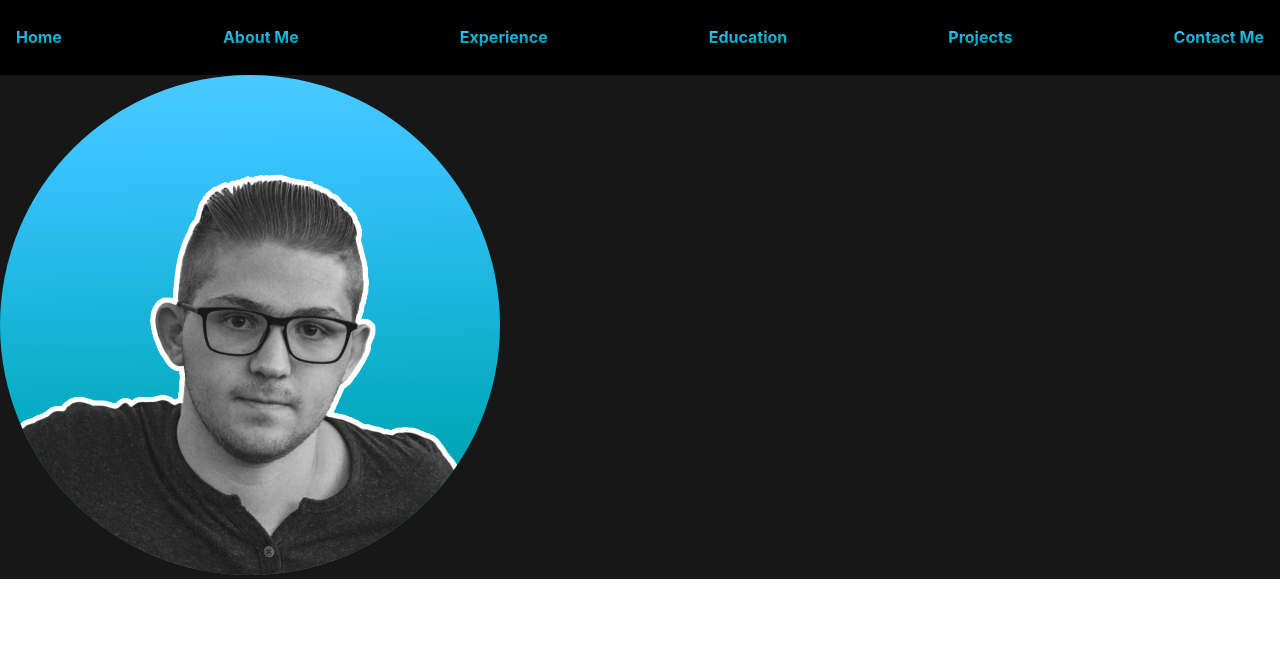
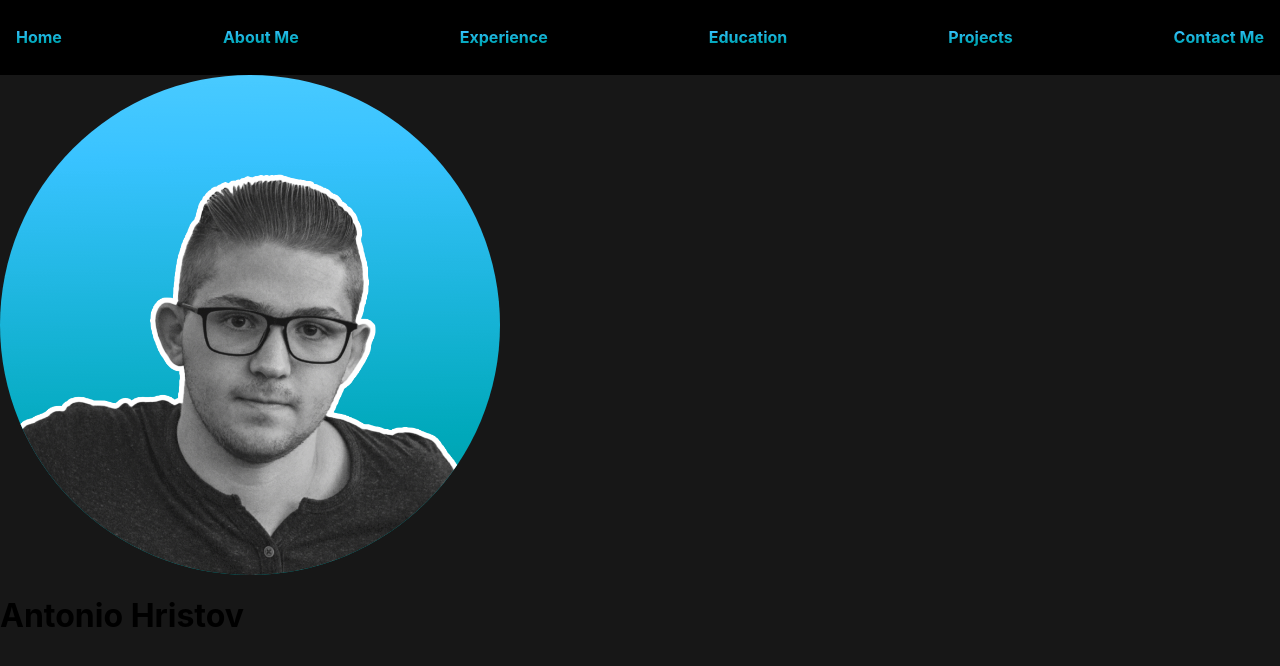
Before and after one commit to tonyhristov/tonyhristov-portfolio, a React (Create React App) app: page / in a window 1280 px wide. Shown: the top 666 px of the page. Built offline with nearby package versions, Linux system fonts and the light colour scheme.

Commit message:
fix: homepage color

```diff
--- a/src/pages/home/index.js
+++ b/src/pages/home/index.js
@@ -6,17 +6,26 @@ import Header from "../../components/header";
 
 const Home = () => {
     return (
-        <Wrapper >
-            <Logo src={logo} alt="Logo" />;
+        <Wrapper>
+            <BackgroundLogo>
+                <Logo src={logo} alt="Logo" />;
+            </BackgroundLogo>
+
+            <h1>Antonio Hristov</h1>
         </Wrapper>
 
     )
 }
 
+const Wrapper = styled.div`
+  //   display: flex;
+  // justify-content: space-between;
+  display: inline-block;
+  // height: 100%;
+`
 
-
-const Wrapper = styled.div`
-background-color: #f35626;
+const BackgroundLogo = styled.div`
+    background-color: #f35626;
     background-image: -webkit-linear-gradient(92deg, #f35626, #feab3a);
     -webkit-animation: ${hue} 10s infinite linear;
     width: 500px;
--- a/src/pages/page-layout/index.js
+++ b/src/pages/page-layout/index.js
@@ -19,7 +19,7 @@ const PageLayout = (props) => {
 const Container =styled.div`
     display: inline-block;
     width: 100%;
-    height: auto;
+    height: calc(100vh - 10px);
 `
 
 export default PageLayout
```
